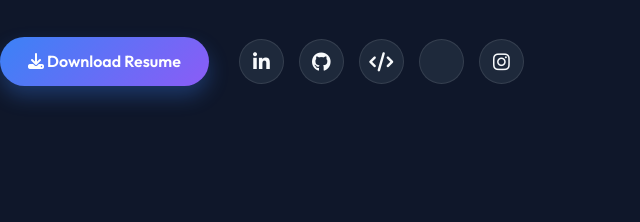
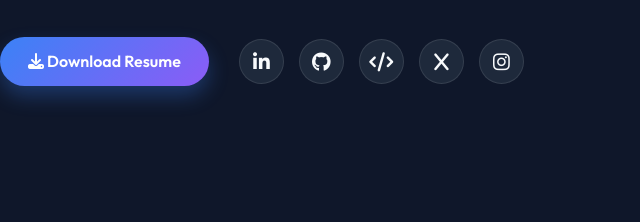
Before and after one commit to rajpatel3425/portfolio, a plain HTML site: page index.html in a window 1280 px wide. Shown: the part 503-725 px from the top of the page, 0-640 px from the left. Drawn offline with Linux system fonts and the light colour scheme.

Commit message:
twitter icon problem solved

```diff
--- a/index.html
+++ b/index.html
@@ -45,7 +45,7 @@
                             <a href="https://www.linkedin.com/in/raj-patel-6b24b42b9/" target="_blank" aria-label="LinkedIn"><i class="fab fa-linkedin-in"></i></a>
                             <a href="https://github.com/rajpatel3425" target="_blank" aria-label="GitHub"><i class="fab fa-github"></i></a>
                             <a href="https://leetcode.com/u/raj_patel18/" target="_blank" aria-label="LeetCode"><i class="fas fa-code"></i></a>
-                            <a href="https://x.com/RajPatel_sde" target="_blank" aria-label="X"><i class="fab fa-x-twitter"></i></a>
+                            <a href="https://x.com/RajPatel_sde" target="_blank" aria-label="X"><i class="fab fa-x"></i></a>
                             <a href="https://www.instagram.com/rajpatel11__" target="_blank" aria-label="Instagram"><i class="fab fa-instagram"></i></a>
                         </div>
                     </div>
```
